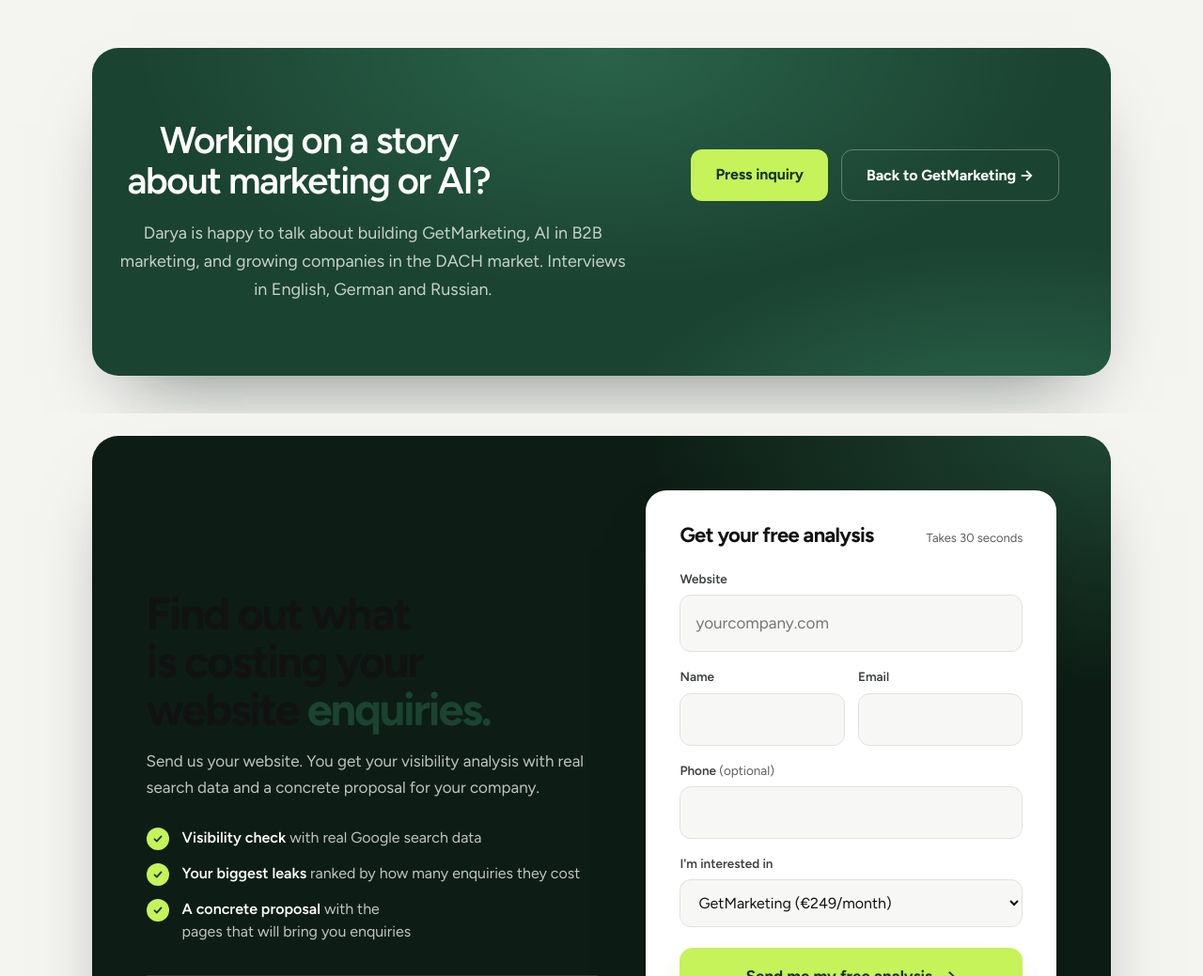
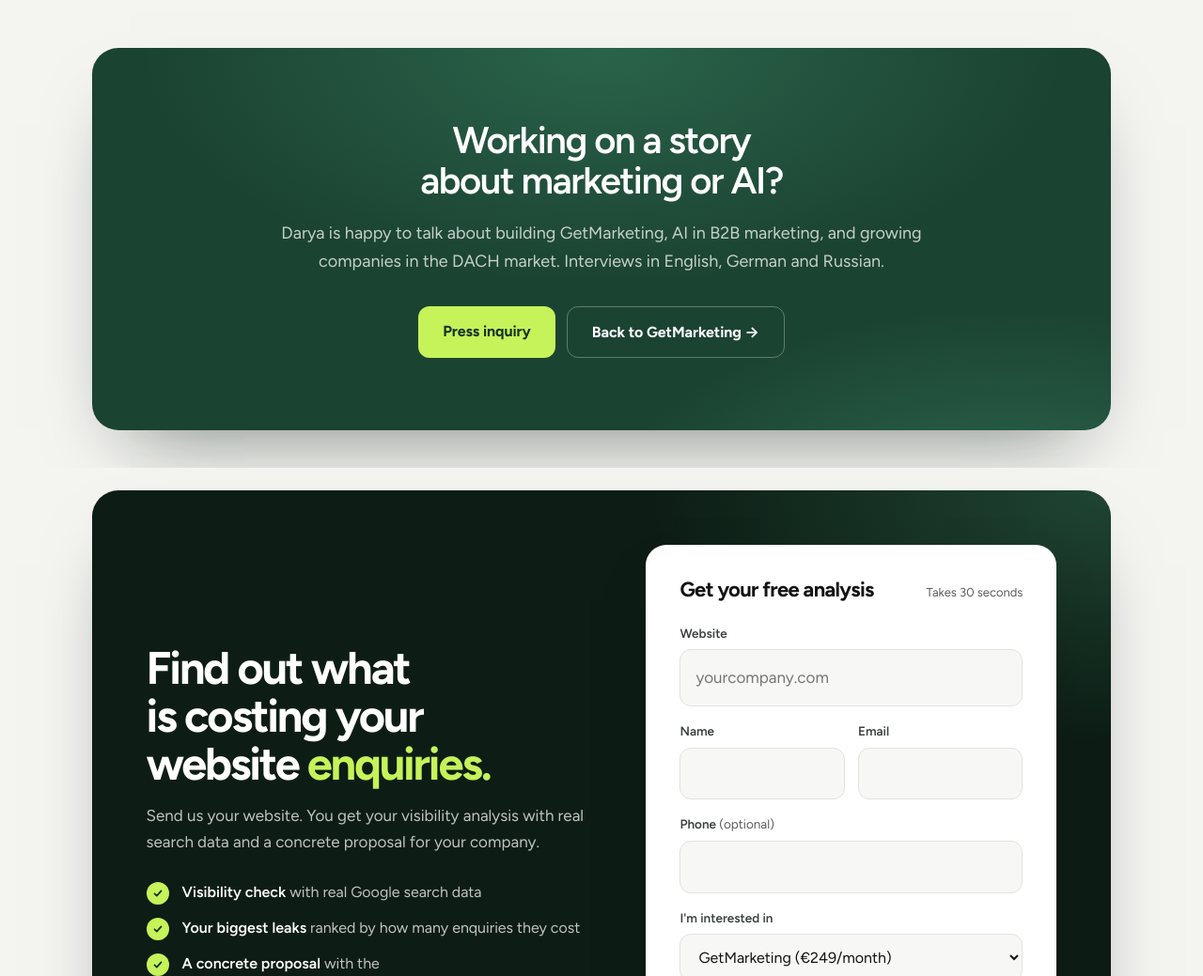
Before and after one commit to designed-by-dark/getmarketing, a plain HTML site: page press/index.html in a window 1280 px wide. Shown: the part 2240-3279 px from the top of the page at 94% size. Drawn offline with Linux system fonts and the light colour scheme.

Commit message:
Subpages: centered press contact band, light headline in the lead panel
Co-Authored-By: Claude Opus 5.5 <noreply@anthropic.com>
Claude-Session: https://claude.ai/code/session_01HJS21NAzc9PRVWrqpi8VuV

```diff
--- a/press/index.html
+++ b/press/index.html
@@ -299,7 +299,7 @@
 <link rel="stylesheet" href="/home-hero.css?v=15" />
 <link rel="stylesheet" href="/theme.css?v=25" />
 <link rel="stylesheet" href="/landing.css?v=4" />
-<link rel="stylesheet" href="/subpage.css?v=2" />
+<link rel="stylesheet" href="/subpage.css?v=3" />
 <script defer src="/site.js?v=2"></script>
 <script defer src="/nav-menu.js?v=2"></script>
 </head>
--- a/subpage.css
+++ b/subpage.css
@@ -41,3 +41,11 @@ body.sub-page { background: var(--paper); color: var(--black); font-family: var(
   .sub-page .kit-card { padding: 22px 18px; min-width: 0; }
   .sub-page .kit-card * { overflow-wrap: anywhere; }
 }
+/* contact band on subpages: one centered column (home-hero.css makes it a 2-column grid) */
+.sub-page .cta-final > .wrap { display: block; }
+.sub-page .cta-final h2 { max-width: 18ch; margin: 0 auto; }
+.sub-page .cta-final .sub { max-width: 60ch; margin: 20px auto 0; }
+.sub-page .cta-final .btn-row { display: flex; flex-wrap: wrap; gap: 12px; justify-content: center; margin-top: 32px; }
+/* lead form panel is dark, keep its headline light */
+.sub-page .lead-copy h2 { color: #fff; }
+.sub-page .lead-copy h2 em { color: var(--lime); }
```
Also changed, not shown: datenschutz-en.html (+1 -1 lines), datenschutz.html (+1 -1 lines), de/partners/index.html (+1 -1 lines), de/presse/index.html (+1 -1 lines), impressum-en.html (+1 -1 lines), impressum.html (+1 -1 lines), partners/index.html (+1 -1 lines).
